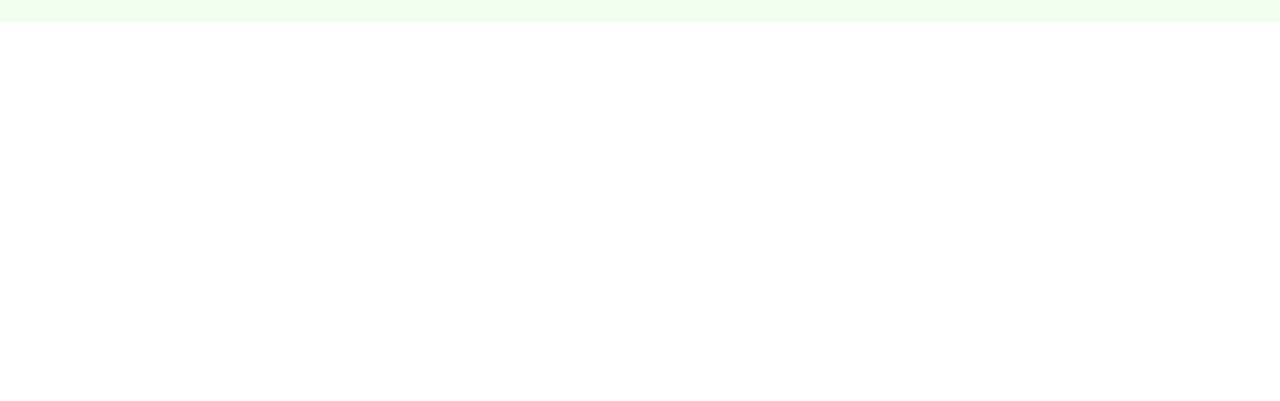
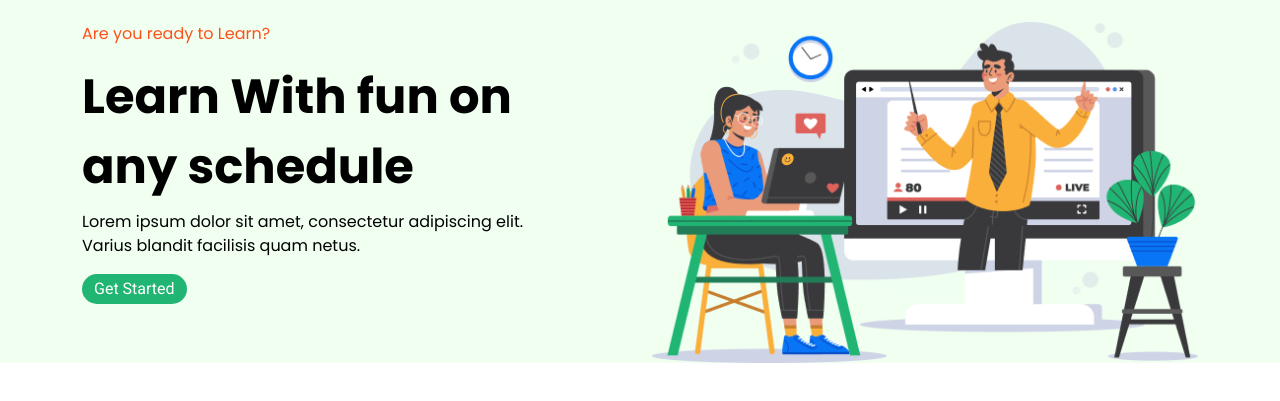
Before and after one commit to mithunmodakdu/ss-hw18-e-school, a plain HTML site: page index.html in a window 1280 px wide. Shown: the part 105-506 px from the top of the page. Drawn offline with Linux system fonts and the light colour scheme.

Commit message:
some part of banner has been completed

```diff
--- a/css/style.css
+++ b/css/style.css
@@ -75,3 +75,26 @@ header{
     background-color: var(--red) !important;
 }
 /* header end */
+
+
+/* banner start */
+.banner{
+    background-color: var(--bgc);
+}
+
+.b_text{}
+.bp1{
+    color: var(--red);
+}
+.bh1{
+    font-size: 48px;
+    font-weight: 700;
+    line-height: 70px;
+}
+.bp2{}
+.btn_banner{}
+
+.b_img{}
+.b_img img{}
+
+/* banner end */
--- a/index.html
+++ b/index.html
@@ -59,8 +59,34 @@
         <!-- nav end -->
       </div>
     </header>
+    <!-- header end -->
 
-    <!-- header end -->
+    <!-- banner start -->
+     <section class="banner">
+      <div class="container">
+        <div class="row">
+          <!-- banner text -->
+          <div class="col-lg-5">
+            <div class="b_text">
+              <p class="bp1">Are you ready to Learn?</p>
+              <h1 class="bh1">Learn With fun on any schedule</h1>
+              <p class="bp2">Lorem ipsum dolor sit amet, consectetur adipiscing elit. Varius blandit facilisis quam netus.</p>
+              <a href="#" class="btn btn_c btn_banner">Get Started</a>
+            </div>
+          </div>
+
+          <!-- banner img -->
+          <div class="offset-lg-1 col-lg-6">
+            <div class="b_img">
+              <img src="images/banner.png" class="img-fluid" alt="E-School">
+
+            </div>
+          </div>
+
+        </div>
+      </div>
+     </section>
+    <!-- banner end -->
 
 
 
```
Also changed, not shown: images/banner.png (added).
